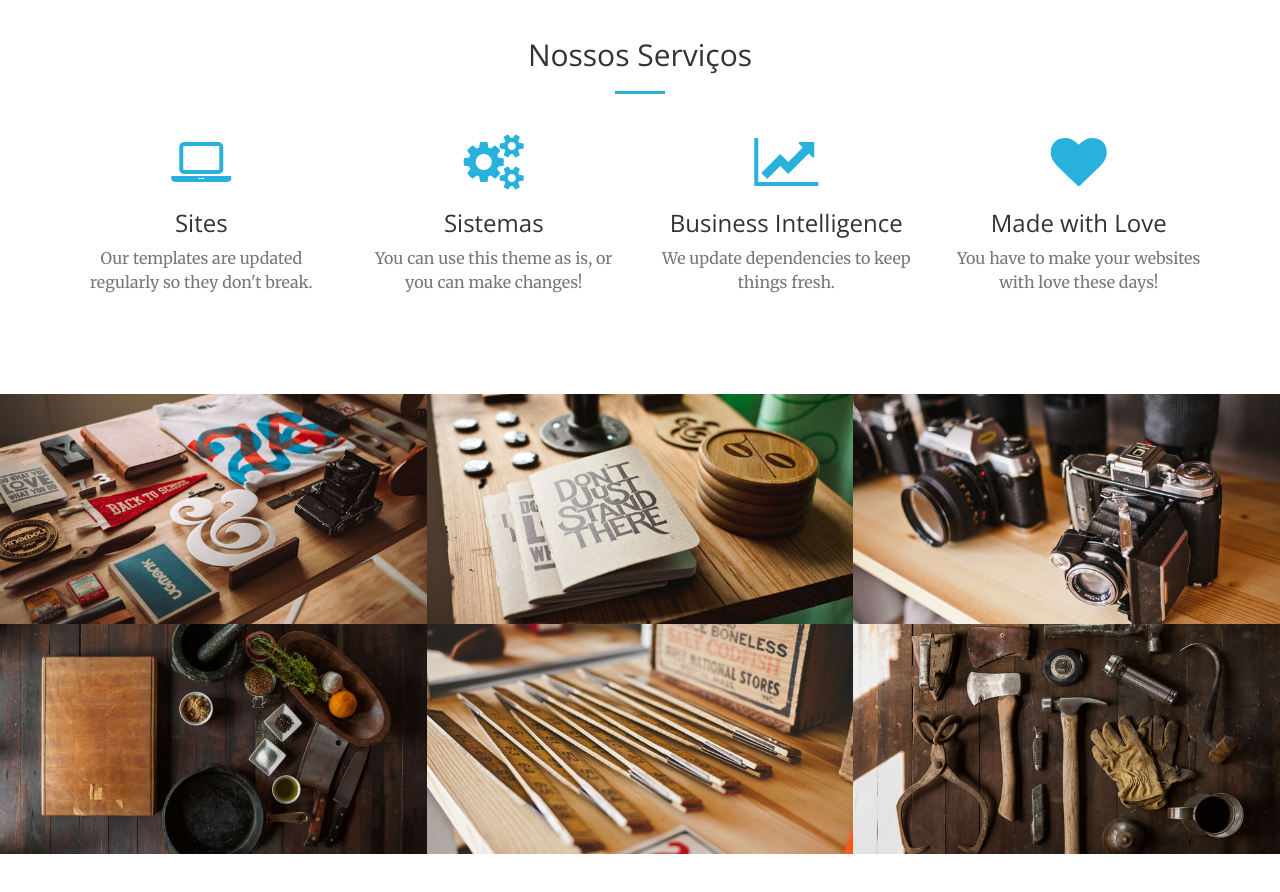
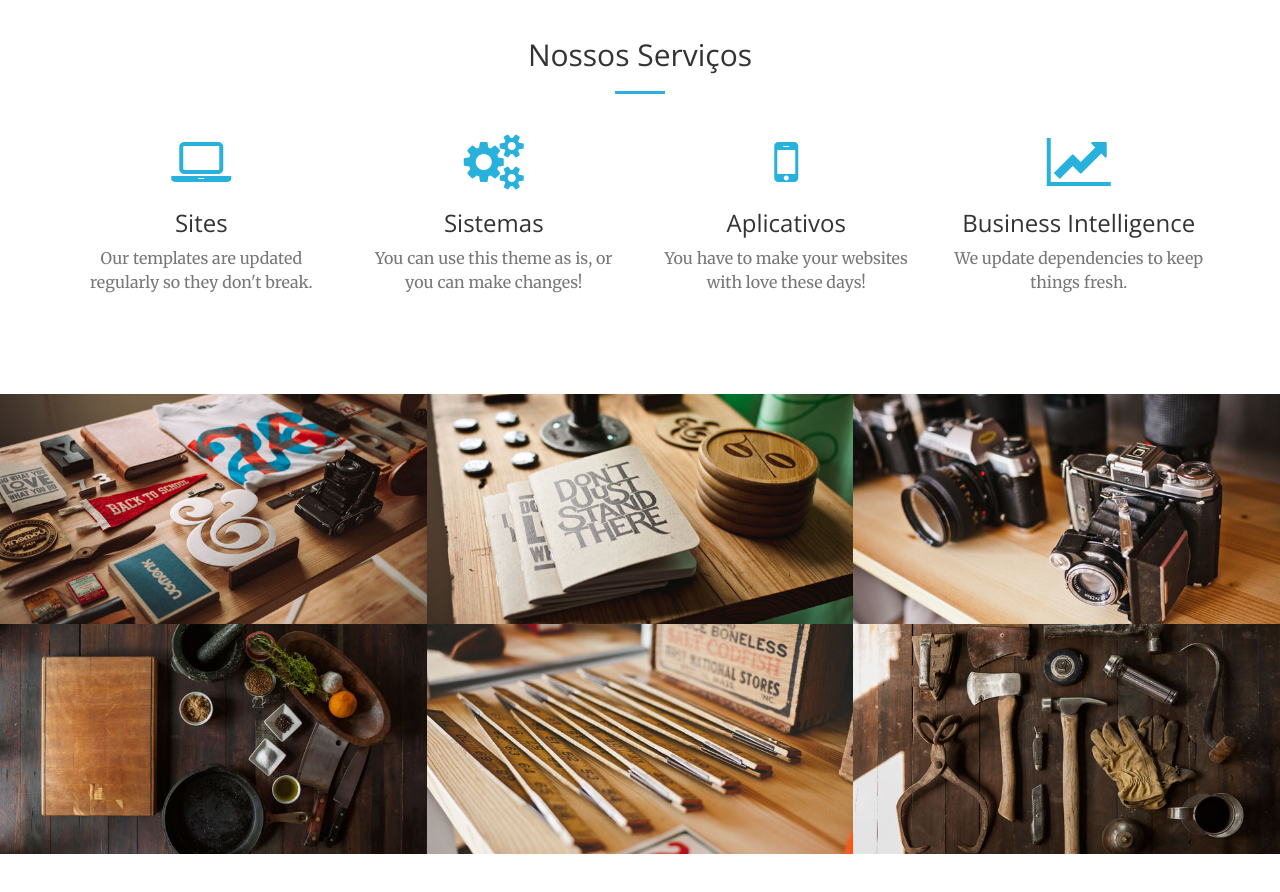
Before and after one commit to anapaulafrancisco/parceriaweb, a plain HTML site: page index.html in a window 1280 px wide. Shown: the part 1280-2172 px from the top of the page. Drawn offline with nearby package versions, Linux system fonts and the light colour scheme.

Commit message:
Create index.html

```diff
--- a/index.html
+++ b/index.html
@@ -123,16 +123,16 @@
                 </div>
                 <div class="col-lg-3 col-md-6 text-center">
                     <div class="service-box">
-                        <i class="fa fa-4x fa-line-chart text-primary sr-icons"></i>
-                        <h3>Business Intelligence</h3>
-                        <p class="text-muted">We update dependencies to keep things fresh.</p>
+                        <i class="fa fa-4x fa-mobile text-primary sr-icons"></i>
+                        <h3>Aplicativos</h3>
+                        <p class="text-muted">You have to make your websites with love these days!</p>
                     </div>
                 </div>
                 <div class="col-lg-3 col-md-6 text-center">
                     <div class="service-box">
-                        <i class="fa fa-4x fa-heart text-primary sr-icons"></i>
-                        <h3>Made with Love</h3>
-                        <p class="text-muted">You have to make your websites with love these days!</p>
+                        <i class="fa fa-4x fa-line-chart text-primary sr-icons"></i>
+                        <h3>Business Intelligence</h3>
+                        <p class="text-muted">We update dependencies to keep things fresh.</p>
                     </div>
                 </div>
             </div>
```
